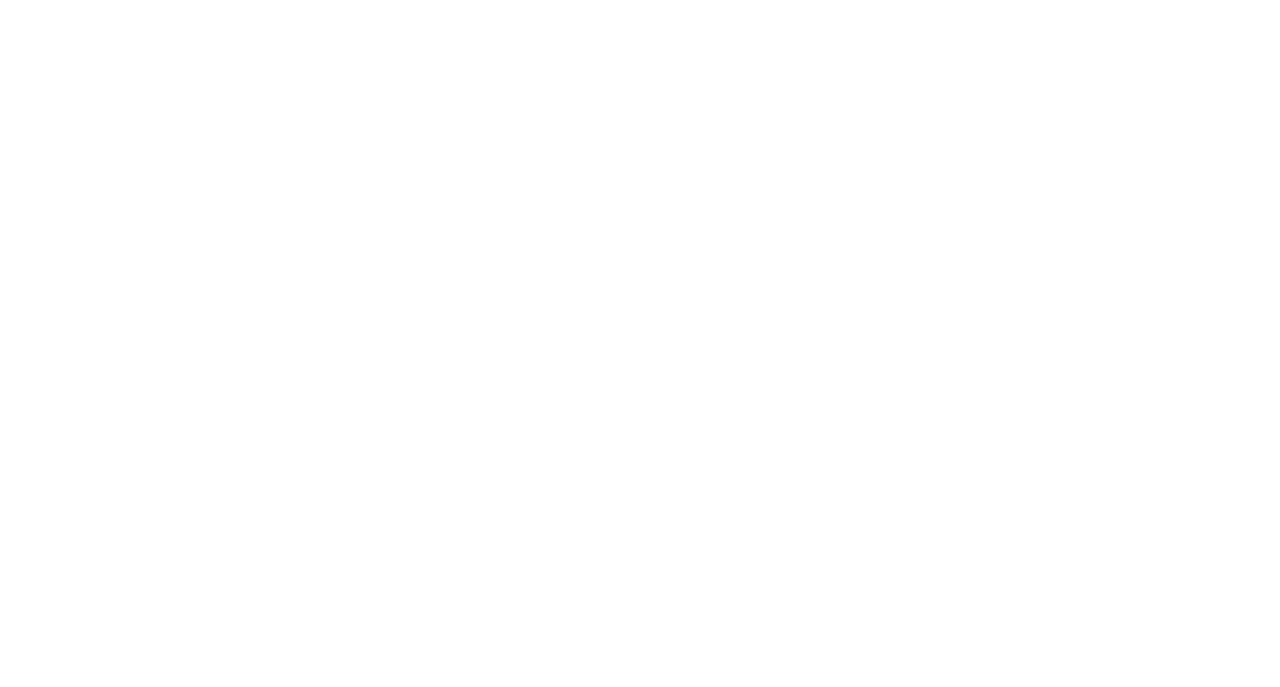
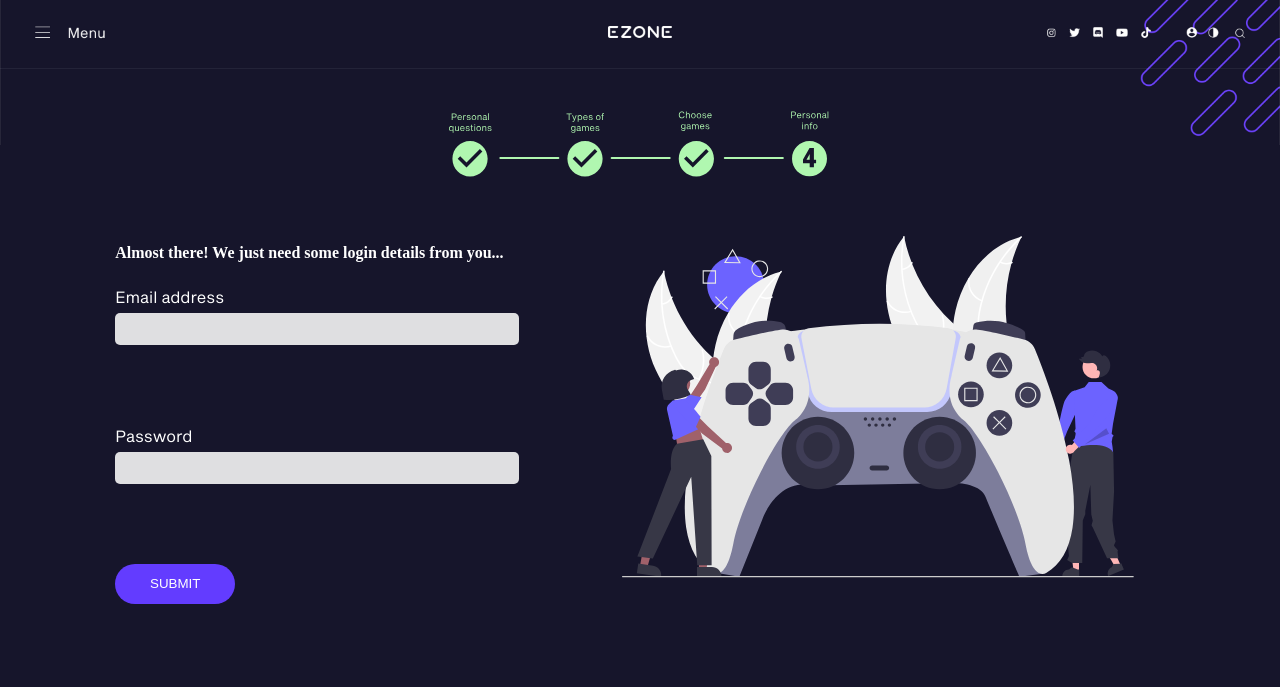
Before and after one commit to lelekaspb/signifly-project, a website built with Vite: page form4.html in a window 1280 px wide. Built offline with nearby package versions, Linux system fonts and the light colour scheme.

Commit message:
form 4, almost done (label, button, illustration)

```diff
--- a/form4.html
+++ b/form4.html
@@ -7,6 +7,42 @@
     <title>Document</title>
   </head>
   <body>
+    <img src="images/topbar-ss.png" class="header" />
+
+    <div class="progressbar-flex">
+      <img src="/images/fourth-step.svg" class="step" />
+    </div>
+
+    <div class="wrap">
+      <div class="left-side">
+        <h1 class="title">
+          Almost there! We just need some login details from you...
+        </h1>
+
+        <div class="form-wrap">
+          <form>
+            <div class="label-parent">
+              <div class="label-wrap">
+                <label for="fname">Email address</label>
+                <input type="email" class="email" name="email" />
+              </div>
+              <div class="label-wrap">
+                <label for="lname">Password</label>
+                <input type="password" class="password" name="password" />
+              </div>
+            </div>
+            <a href="#">
+              <button type="submit">SUBMIT</button>
+            </a>
+          </form>
+        </div>
+      </div>
+
+      <div class="right-side">
+        <img src="images/form4-illustration.svg" class="form4-pic" />
+      </div>
+    </div>
+
     <script type="module" src="./scripts/form4.js"></script>
   </body>
 </html>
--- a/styles/form4-5.scss
+++ b/styles/form4-5.scss
@@ -0,0 +1,105 @@
+@font-face {
+  font-family: "shapiro-bold";
+  src: url(../fonts/Shapiro-Bold.woff2) format("woff2"),
+    url(../fonts/Shapiro-Bold.woff) format("woff"),
+    url(../fonts/Shapiro-Bold.ttf) format("tff");
+  font-weight: normal;
+  font-style: normal;
+
+  font-family: "shapiro-regular";
+  src: url(../fonts/Shapiro-Regular.woff2) format("woff2"),
+    url(../fonts/Shapiro-Regular.woff) format("woff"),
+    url(../fonts/Shapiro-Regular.ttf) format("tff");
+  font-weight: normal;
+  font-style: normal;
+}
+
+$blue: #633cff;
+$pink: #ffc3a4;
+$bg: #16152b;
+$main-font: "shapiro-regular";
+$main-bold-font: "shapiro-bold";
+
+body {
+  background-color: $bg;
+  margin: 0 auto;
+}
+
+.header {
+  width: 100vw;
+}
+
+.progressbar-flex {
+  display: flex;
+  justify-content: center;
+  margin-top: -5vh;
+}
+
+.step {
+  width: 30vw;
+  height: auto;
+}
+
+.title {
+  font-family: $main-bold-font;
+  color: white;
+  font-size: 1rem;
+  margin-left: 9vw;
+  margin-top: 8vh;
+  margin-bottom: 3vh;
+  max-width: 400px;
+}
+
+input {
+  background-color: #dfdfe1;
+  border: none;
+  border-radius: 5px;
+  width: 30vw;
+  height: 3.5vh;
+  min-width: 400px;
+  min-height: 30px;
+  margin-left: 9vw;
+}
+
+label {
+  margin-left: 9vw;
+  color: white;
+  font-family: $main-font;
+}
+
+.label-wrap {
+  display: flex;
+  flex-direction: column;
+  gap: 5px;
+}
+
+.label-parent {
+  gap: 10vh;
+  display: flex;
+  flex-direction: column;
+}
+
+.form4-pic {
+  width: 40vw;
+  height: auto;
+  margin-top: 7vh;
+}
+
+.wrap {
+  display: flex;
+  flex-direction: row;
+  gap: 8vw;
+}
+
+button {
+  width: 120px;
+  height: 40px;
+  border-radius: 100px;
+  background-color: $blue;
+  color: white;
+  border: none;
+  cursor: pointer;
+  margin-left: 9vw;
+  margin-top: 10vh;
+  margin-bottom: 10vh;
+}
```
Also changed, not shown: form3.html (+3 -3 lines), images/form4-illustration.svg (added), images/form5-illustration.svg (added).
